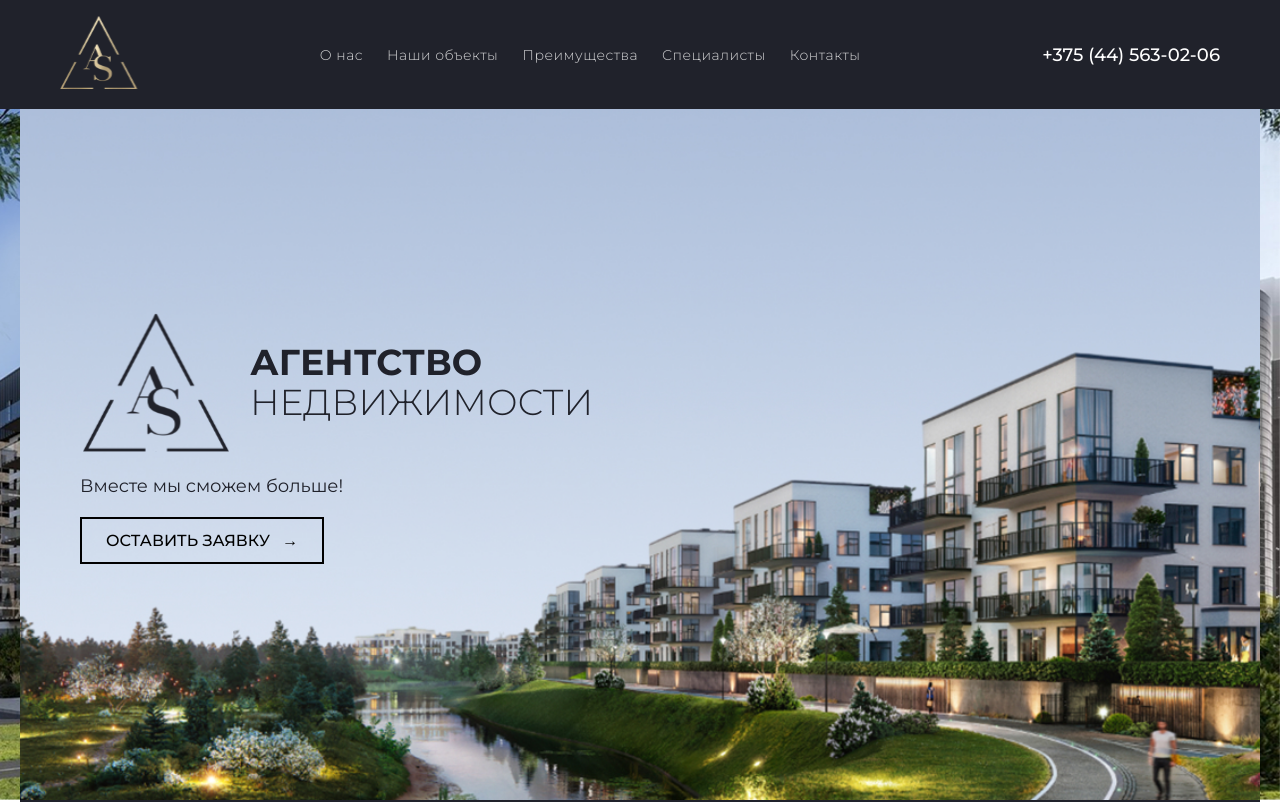
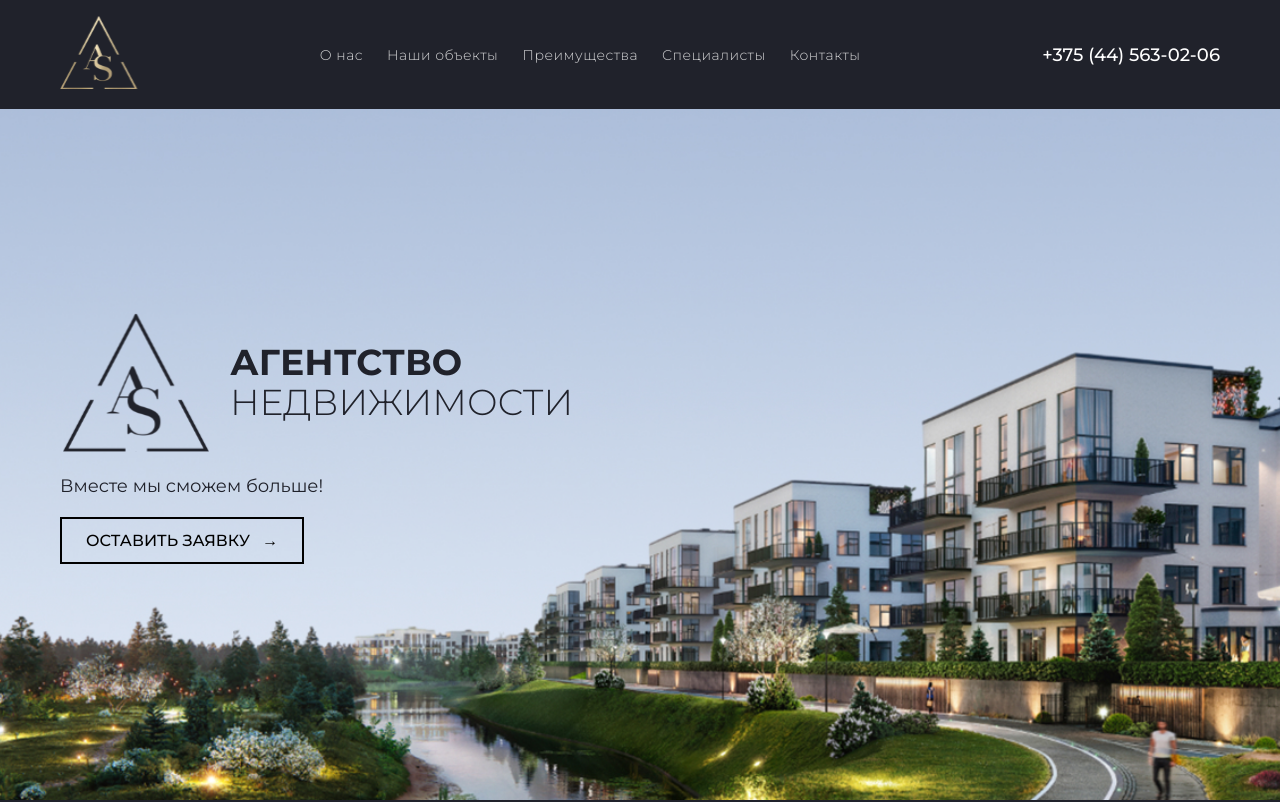
Before and after one commit to Max-Semian/realty_app, a Next.js app: page /realty_app/ in a window 1280 px wide. Shown: the top 802 px of the page. Built offline with nearby package versions, Linux system fonts and the light colour scheme.

Commit message:
small style fixes

```diff
--- a/src/app/globals.css
+++ b/src/app/globals.css
@@ -118,8 +118,6 @@ section,
 
 
 section {
-  padding-left: 20px !important;
-  padding-right: 20px !important;
   box-sizing: border-box;
 }
 
--- a/src/components/CardCarousel/CardCarousel.module.css
+++ b/src/components/CardCarousel/CardCarousel.module.css
@@ -3,6 +3,7 @@
   color: white;
   padding: 60px 0;
   width: 100%;
+  overflow: unset;
 }
 
 .container {
```
